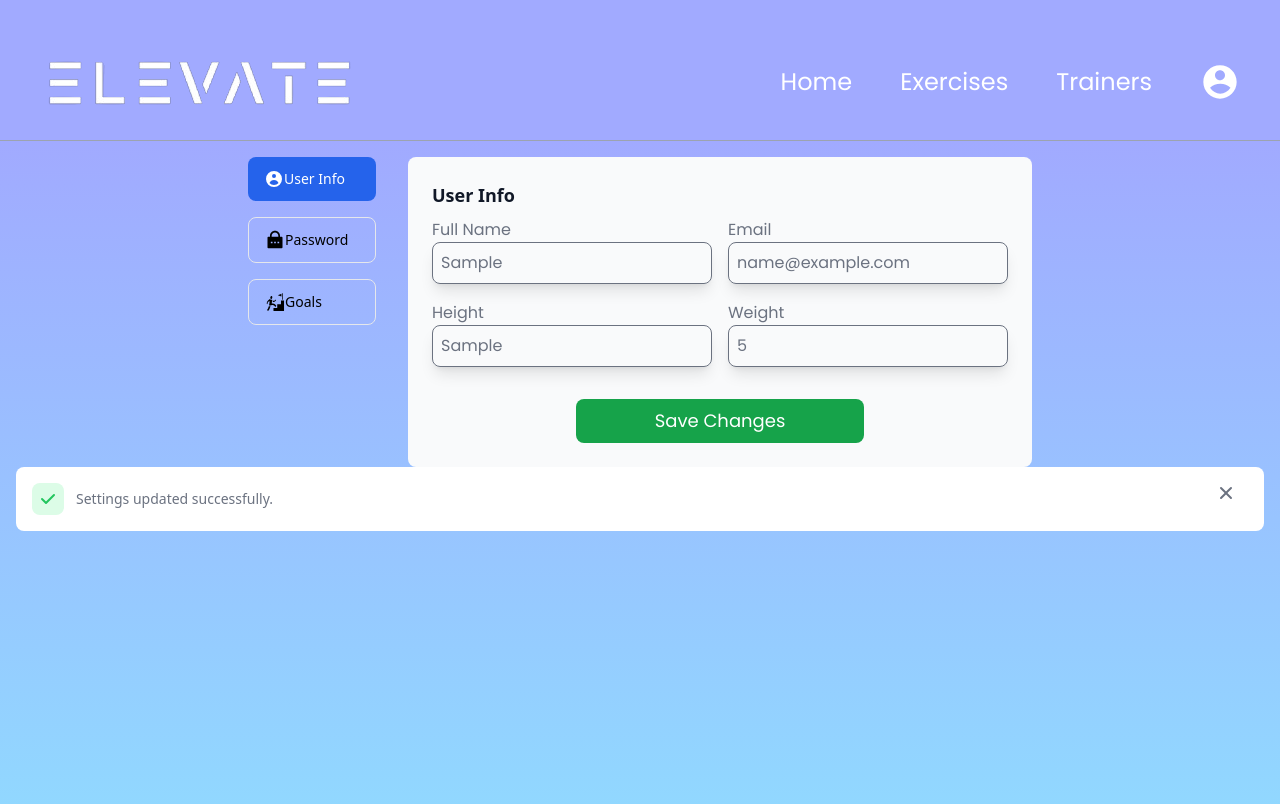
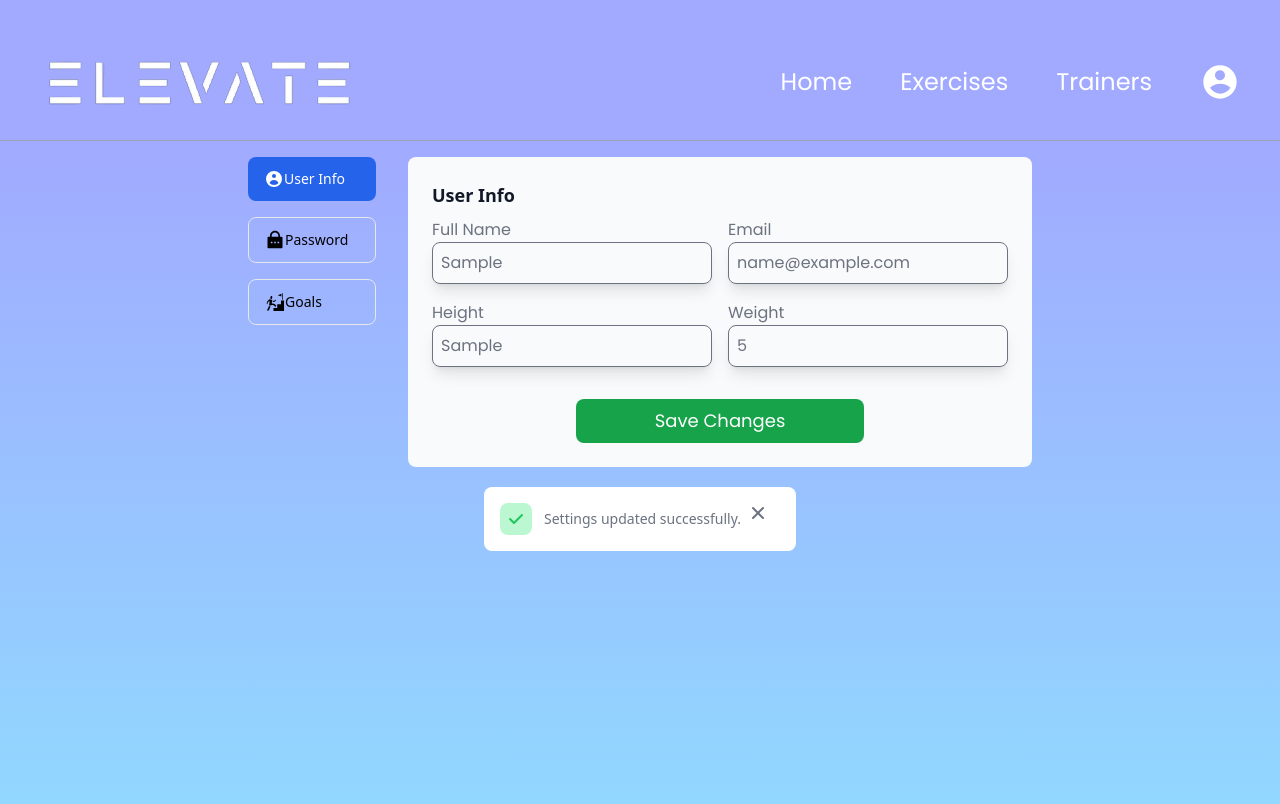
Before and after one commit to nicholasg2001/Elevate, a React (Vite) app in the folder client/: page /auth/setting in a window 1280 px wide. Both pictures are taken after typing "Sample", "name@example.com", "Sample", "5" into the empty fields and a click on the button "Save Changes". Shown: the top 804 px of the page. Built offline with nearby package versions, Linux system fonts and the light colour scheme; no server answers.

Commit message:
Toast finished

```diff
--- a/client/src/components/Toasts/CustomToasts.jsx
+++ b/client/src/components/Toasts/CustomToasts.jsx
@@ -1,4 +1,5 @@
 import { Toast } from 'flowbite-react';
+import { useEffect } from 'react';
 import { HiCheck, HiX } from 'react-icons/hi';
 import { useAppDispatch, useAppSelector } from '../../redux/store';
 import { toast } from '../../redux/feats/global/globalSlice';
@@ -9,22 +10,36 @@ const CustomToasts = () => {
   const message = useAppSelector((state) => state.global.toast.message);
   const dispatch = useAppDispatch();
 
+  useEffect( () => {
+    let timer;
+
+    if(state){
+      timer = setTimeout(() => {
+        dispatch(toast({ state: false, message:""}));
+      }, 5000);
+    }
+  })
+
+
+
   return (
     <>
       {state && (message.includes("successfully") ? (
-        <div className="space-y-4">
-          <Toast>
-          <div className="inline-flex h-8 w-8 shrink-0 items-center justify-center rounded-lg bg-green-100 text-green-500 dark:bg-green-800 dark:text-green-200">
-              <HiCheck className="h-5 w-5" />
-            </div>
-            <div className="ml-3 text-sm font-normal">{message}</div>
-            <Toast.Toggle onDismiss={() => dispatch(toast({state: false, message: ""}))} />
-          </Toast>
+        <div className="h-1/4 w-1/4 mt-5 mx-auto">
+         <Toast>
+        <div className="inline-flex h-8 w-8 shrink-0 items-center justify-center rounded-lg bg-green-200 text-green-500">
+          <HiCheck className="h-5 w-5" />
+        </div>
+        <div className="ml-3 text-sm font-normal">{message}</div>
+        <Toast.Toggle
+        onDismiss={()=>dispatch(toast({state:false, message:""}))}
+        className="hover:bg-gray-100"/>
+      </Toast>
         </div>
       ) : (
-        <div className="space-y-4">
+        <div className="h-1/4 w-1/4 mt-5 mx-auto">
           <Toast>
-            <div className="inline-flex h-8 w-8 shrink-0 items-center justify-center rounded-lg bg-red-100 text-red-500 dark:bg-red-800 dark:text-red-200">
+            <div className="inline-flex h-8 w-8 shrink-0 items-center justify-center rounded-lg bg-red-200 text-red-500" >
               <HiX className="h-5 w-5" />
             </div>
             <div className="ml-3 text-sm font-normal">{message}</div>
--- a/client/src/pages/SettingPage.jsx
+++ b/client/src/pages/SettingPage.jsx
@@ -21,7 +21,7 @@ const SettingPage = () => {
         {currentTab === "Password" && <PasswordTab user={user} />}
         {currentTab === "Goals" && <GoalsTab user={user} />}
       </div>
-      <CustomToasts />
+      <CustomToasts className="mx-auto"/>
     </div>
   );
 };
```
